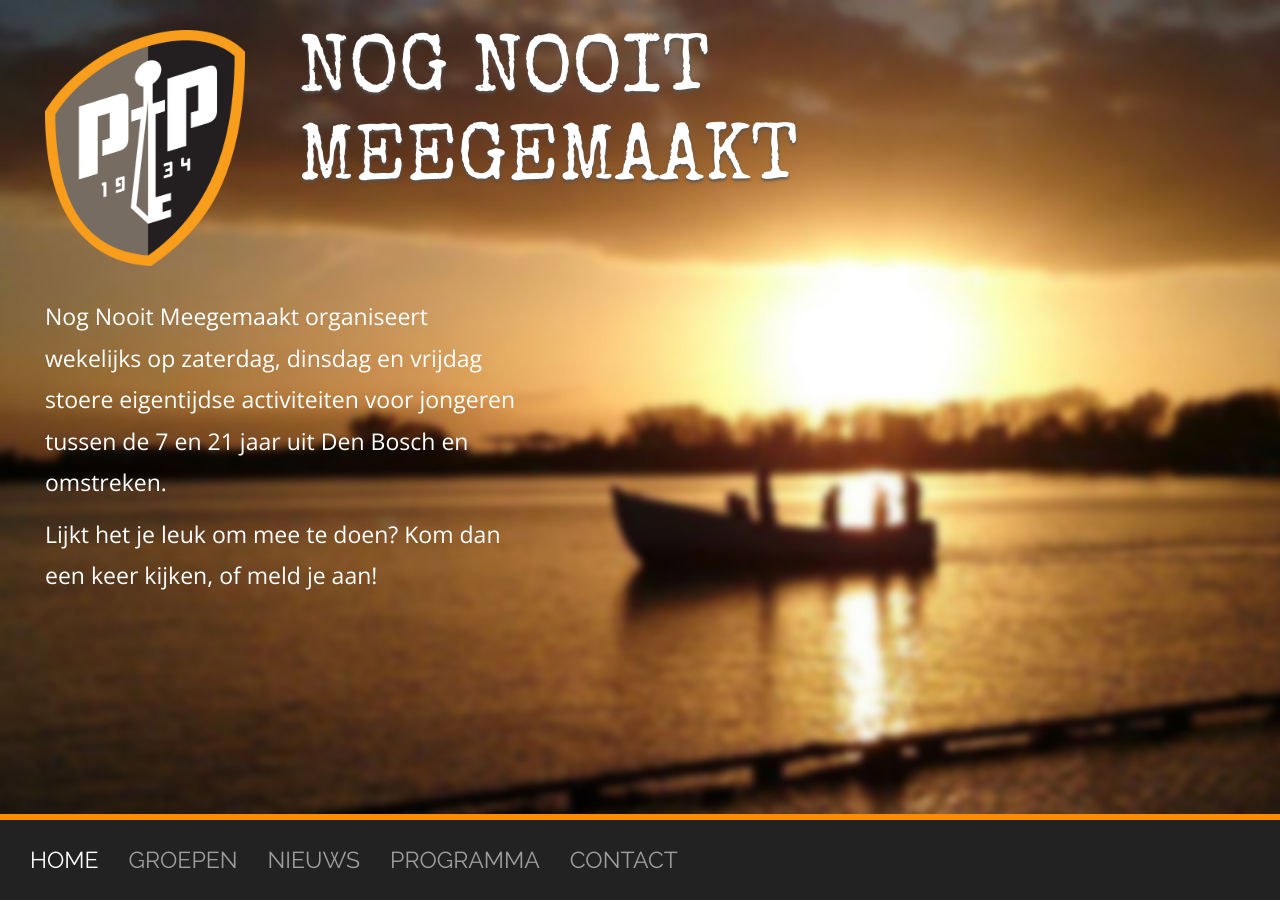
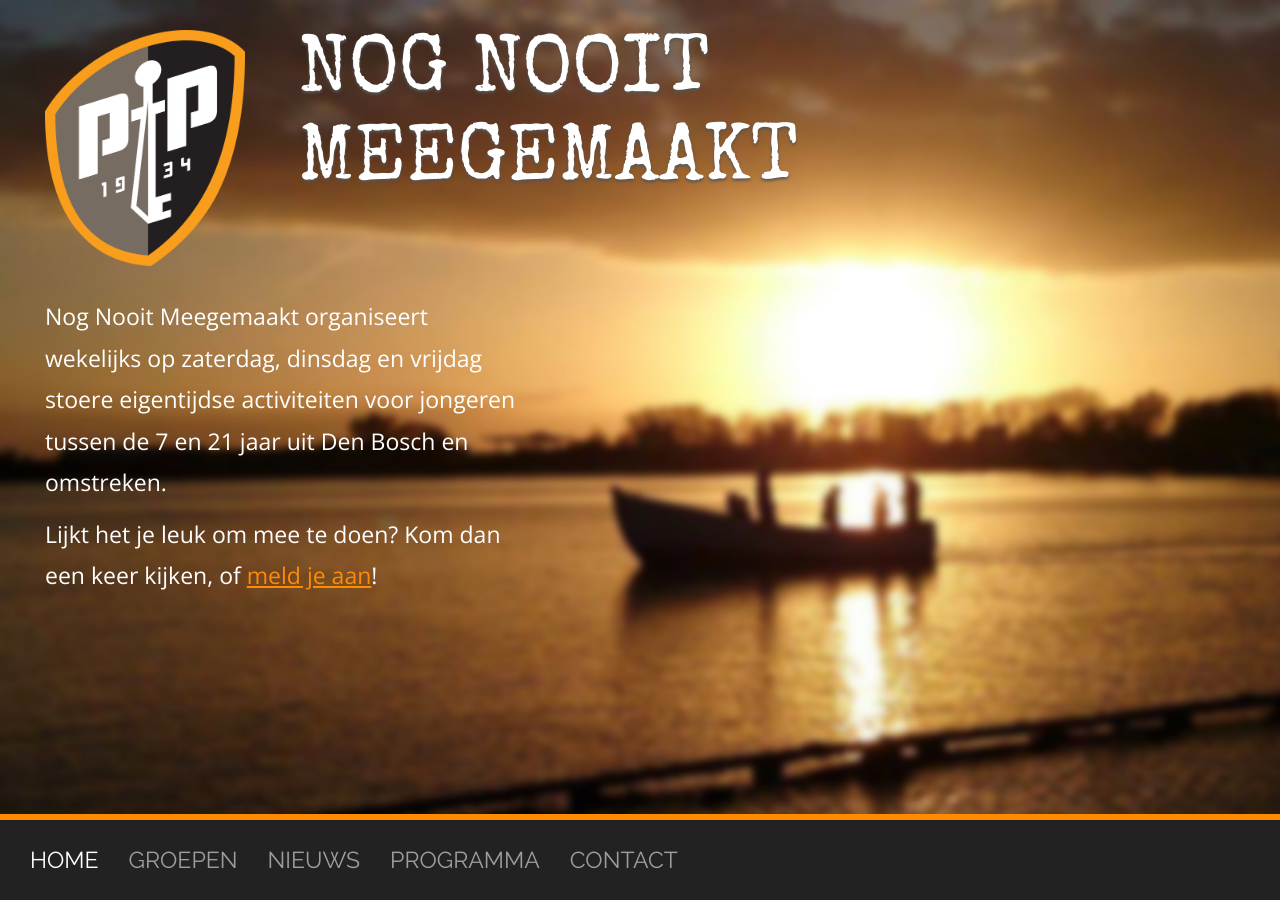
Before and after one commit to nognooitmeegemaakt/website, a Jekyll site: the page built from index.html, in a window 1280 px wide. Built offline with Jekyll 4.4.1, drawn with Linux system fonts in a browser that asks for light colours; some web fonts are replaced.

Commit message:
Convert html include to markdown.

```diff
--- a/_includes/text/index-callout.html
+++ /dev/null
@@ -1,8 +0,0 @@
-<p>
-  Nog Nooit Meegemaakt organiseert wekelijks op zaterdag,
-  dinsdag en vrijdag stoere eigentijdse activiteiten voor jongeren
-  tussen de 7 en 21 jaar uit Den Bosch en omstreken.
-</p>
-<p>
-  Lijkt het je leuk om mee te doen? Kom dan een keer kijken, of meld je aan!
-</p>
--- a/_sass/theme.scss
+++ b/_sass/theme.scss
@@ -476,6 +476,11 @@
 
 .callout p {
   font-family: "Open Sans", "Helvetica Neue", Helvetica, Arial, sans-serif;
+
+  a {
+    color: $brand-color;
+    text-decoration: underline;
+  }
 }
 
 @media (max-width: 768px) {
--- a/index.html
+++ b/index.html
@@ -17,6 +17,7 @@
 
 <div class="row callout">
   <div class="col-lg-5 col-md-8 col-sm-12 col-xs-12">
-    {% include text/index-callout.html %}
+    {% capture filecontents %}{% include text/index-callout.md %}{% endcapture %}
+    {{ filecontents | markdownify }}
   </div>
 </div>
```
Also changed, not shown: _includes/text/index-callout.md (added, +6 -0 lines).
